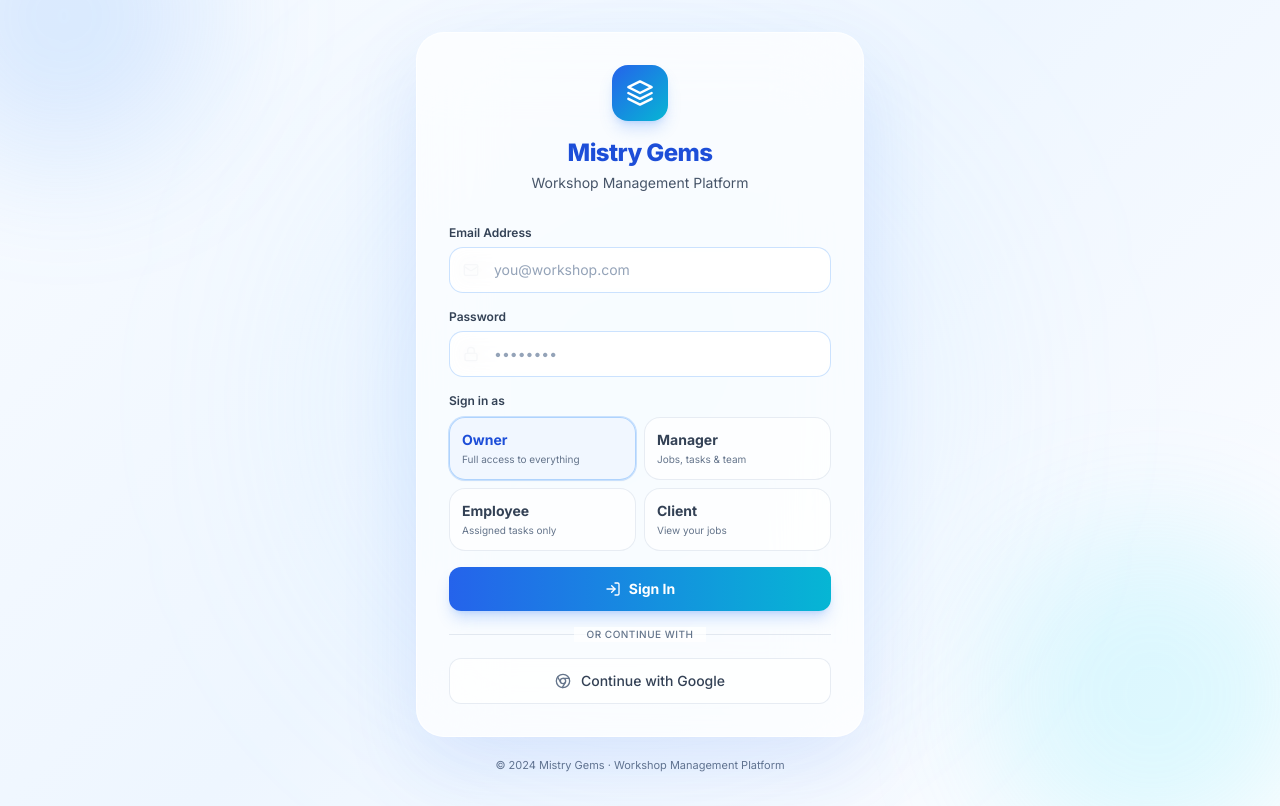
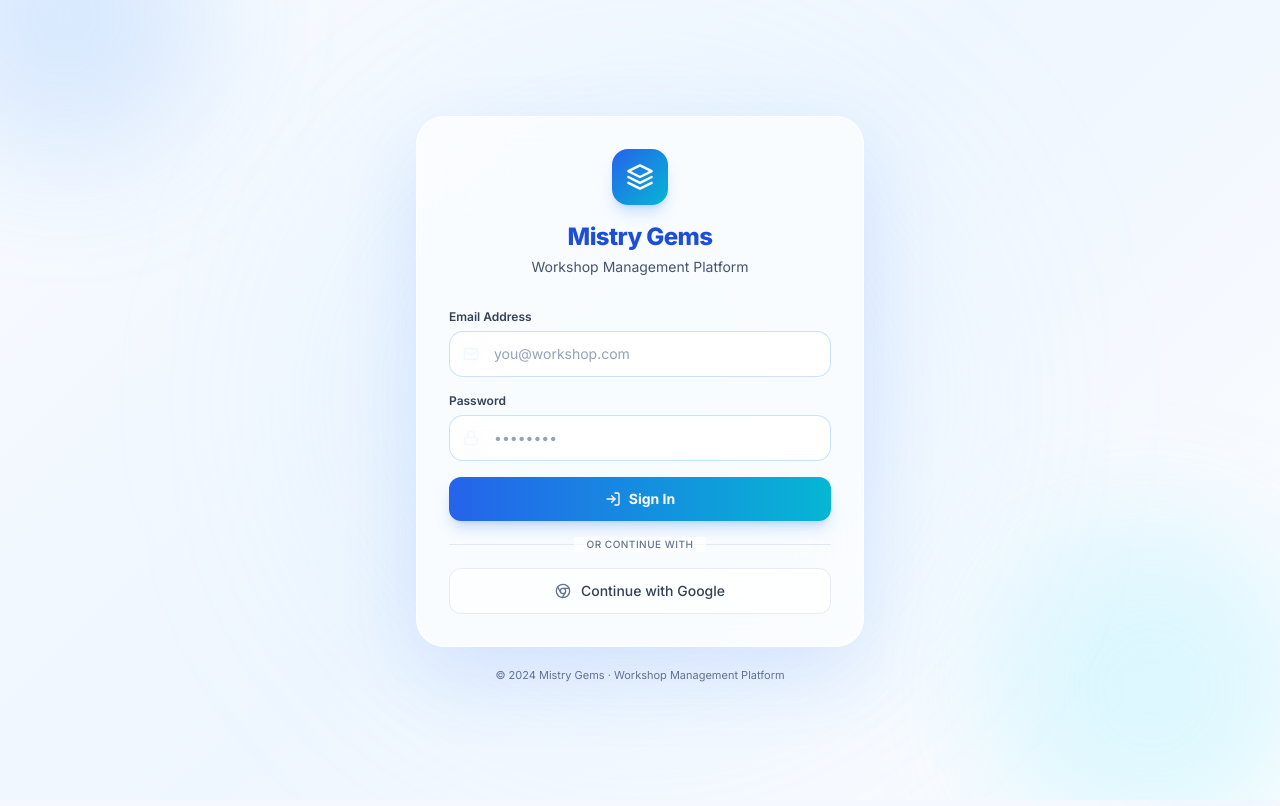
Before and after one commit to Saisidd05/Mistrygems_prototype, a React (Vite) app: page /login in a window 1280 px wide. Built offline with nearby package versions, Linux system fonts and the light colour scheme.

Commit message:
Remove role selection from login page

```diff
--- a/src/pages/Login.tsx
+++ b/src/pages/Login.tsx
@@ -1,29 +1,14 @@
 import { useState } from 'react'
-import { useAuth, UserRole } from '@/context/AuthContext'
+import { useAuth } from '@/context/AuthContext'
 import { useNavigate } from 'react-router-dom'
 import { motion } from 'framer-motion'
 import { Mail, Lock, LogIn, Chrome } from 'lucide-react'
-
-const roles: Array<{ id: UserRole; label: string; desc: string }> = [
-  { id: 'owner', label: 'Owner', desc: 'Full access to everything' },
-  { id: 'manager', label: 'Manager', desc: 'Jobs, tasks & team' },
-  { id: 'employee', label: 'Employee', desc: 'Assigned tasks only' },
-  { id: 'client', label: 'Client', desc: 'View your jobs' },
-]
-
-const roleNames: Record<UserRole, string> = {
-  owner: 'Workshop Owner',
-  manager: 'Production Manager',
-  employee: 'Machine Operator',
-  client: 'Client User',
-}
 
 export default function Login() {
   const { login } = useAuth()
   const navigate = useNavigate()
   const [email, setEmail] = useState('')
   const [password, setPassword] = useState('')
-  const [selectedRole, setSelectedRole] = useState<UserRole>('owner')
   const [isLoading, setIsLoading] = useState(false)
   const [isHovered, setIsHovered] = useState(false)
   const [mousePos, setMousePos] = useState({ x: 0, y: 0 })
@@ -32,7 +17,7 @@ export default function Login() {
     e.preventDefault()
     setIsLoading(true)
     setTimeout(() => {
-      login(selectedRole, email || 'user@mistrygems.com', roleNames[selectedRole])
+      login('owner', email || 'user@mistrygems.com', 'Workshop Owner')
       navigate('/dashboard')
     }, 600)
   }
@@ -128,31 +113,6 @@ export default function Login() {
               </div>
             </div>
 
-            <div>
-              <label className="block text-xs font-semibold text-slate-700 mb-2">
-                Sign in as
-              </label>
-              <div className="grid grid-cols-2 gap-2">
-                {roles.map((role) => (
-                  <button
-                    key={role.id}
-                    type="button"
-                    onClick={() => setSelectedRole(role.id)}
-                    className={`p-3 rounded-2xl text-left transition-all duration-200 border ${
-                      selectedRole === role.id
-                        ? 'bg-blue-50/80 border-blue-300/70 ring-1 ring-blue-200/80 shadow-sm'
-                        : 'bg-white/70 border-slate-200/80 hover:border-blue-200/80 hover:bg-blue-50/50'
-                    }`}
-                  >
-                    <p className={`text-sm font-bold ${selectedRole === role.id ? 'text-blue-700' : 'text-slate-700'}`}>
-                      {role.label}
-                    </p>
-                    <p className="text-[10px] text-slate-500 mt-0.5">{role.desc}</p>
-                  </button>
-                ))}
-              </div>
-            </div>
-
             <motion.button
               type="submit"
               disabled={isLoading}
```
